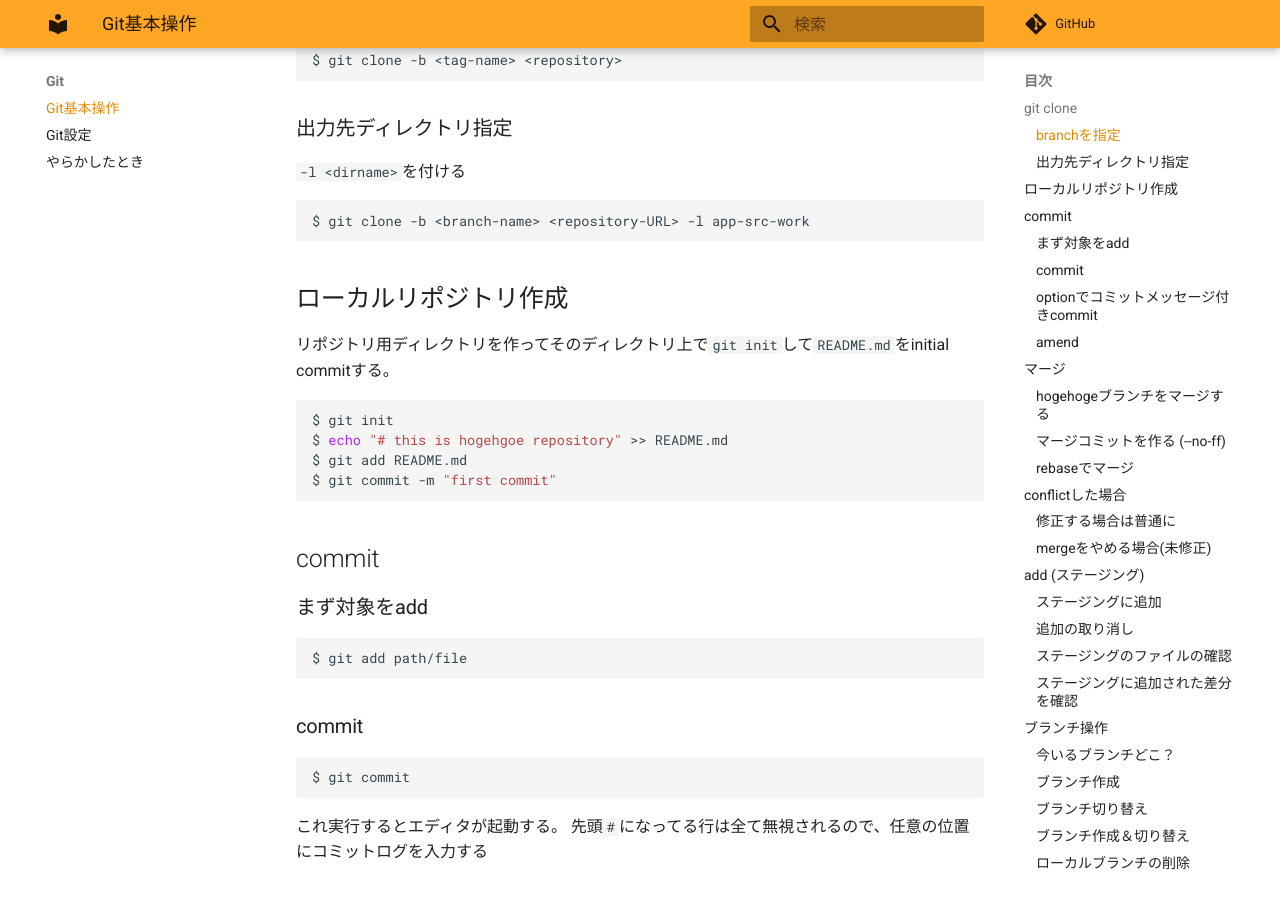
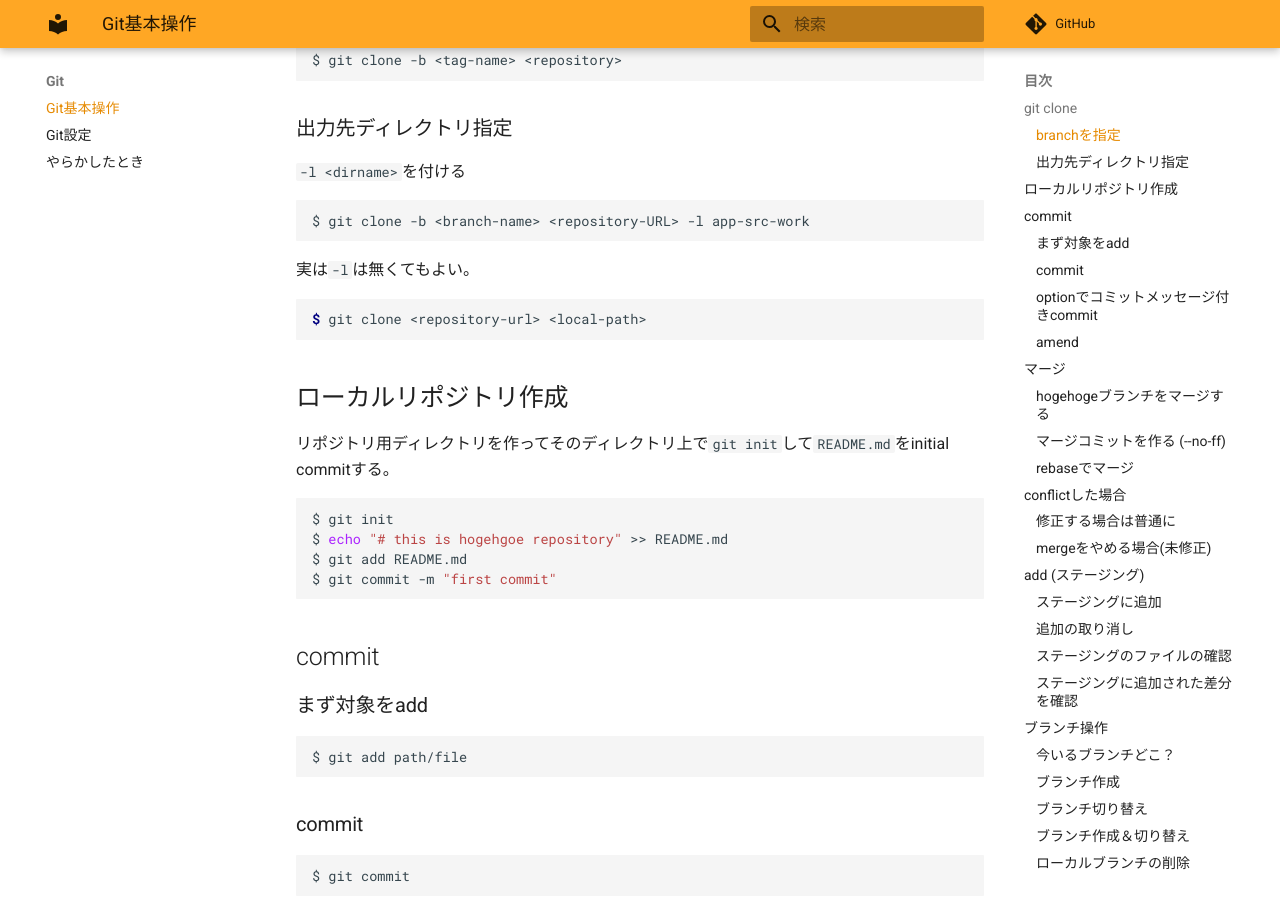
Before and after one commit to zaki-lknr/docs, an MkDocs documentation site: the page built from docs/Git/index.md, in a window 1280 px wide and 900 px high, scrolled down 449 px. Built offline with MkDocs 1.6.1 and Material for MkDocs 9.7.7, drawn with Linux system fonts in a browser that asks for light colours; comment, search, counter and statistics services are not loaded.

Commit message:
add: git clone の-l無しでローカルディレクトリ指定

````diff
--- a/docs/Git/index.md
+++ b/docs/Git/index.md
@@ -22,6 +22,12 @@ $ git clone -b <tag-name> <repository>
 
 ```
 $ git clone -b <branch-name> <repository-URL> -l app-src-work
+```
+
+実は`-l`は無くてもよい。
+
+```console
+$ git clone <repository-url> <local-path>
 ```
 
 ## ローカルリポジトリ作成
````
